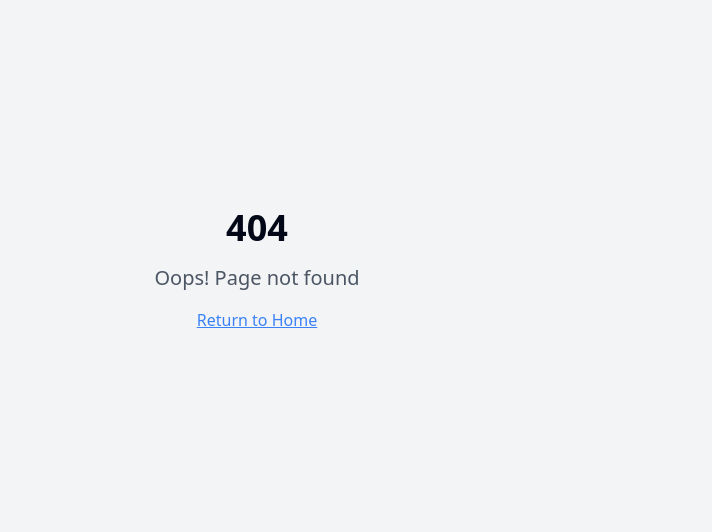
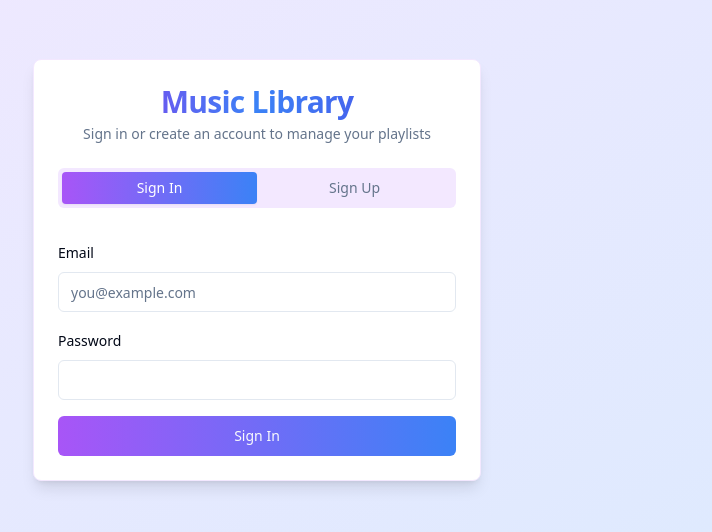
Before and after one commit to DrNeel11/dbms_proj, a React (Vite) app: page /auth in a window 1280 px wide. Before the commit this address had no page. Shown: the part 130-662 px from the top of the page, without its empty margins (383-1095 px from the left). Built offline with nearby package versions, Linux system fonts and the light colour scheme.

Commit message:
feat: Implement Supabase authentication
Adds user authentication (login/signup) using Supabase to resolve playlist creation access issues. Users can now sign up, log in, and remain authenticated. Playlists are associated with authenticated users.

```diff
--- a/src/App.tsx
+++ b/src/App.tsx
@@ -1,25 +1,32 @@
+
 import { Toaster } from "@/components/ui/toaster";
 import { Toaster as Sonner } from "@/components/ui/sonner";
 import { TooltipProvider } from "@/components/ui/tooltip";
 import { QueryClient, QueryClientProvider } from "@tanstack/react-query";
-import { BrowserRouter, Routes, Route } from "react-router-dom";
+import { BrowserRouter, Routes, Route, Navigate } from "react-router-dom";
 import Index from "./pages/Index";
+import Auth from "./pages/Auth";
 import NotFound from "./pages/NotFound";
+import { AuthProvider } from "./context/AuthContext";
+import AuthGuard from "./components/AuthGuard";
 
 const queryClient = new QueryClient();
 
 const App = () => (
   <QueryClientProvider client={queryClient}>
     <TooltipProvider>
+      <AuthProvider>
         <Toaster />
         <Sonner />
         <BrowserRouter>
           <Routes>
-          <Route path="/" element={<Index />} />
+            <Route path="/" element={<AuthGuard><Index /></AuthGuard>} />
+            <Route path="/auth" element={<Auth />} />
             {/* ADD ALL CUSTOM ROUTES ABOVE THE CATCH-ALL "*" ROUTE */}
             <Route path="*" element={<NotFound />} />
           </Routes>
         </BrowserRouter>
+      </AuthProvider>
     </TooltipProvider>
   </QueryClientProvider>
 );
--- /dev/null
+++ b/src/components/AuthGuard.tsx
@@ -0,0 +1,28 @@
+
+import React, { ReactNode } from 'react';
+import { Navigate } from 'react-router-dom';
+import { useAuth } from '@/context/AuthContext';
+
+interface AuthGuardProps {
+  children: ReactNode;
+}
+
+const AuthGuard: React.FC<AuthGuardProps> = ({ children }) => {
+  const { user, loading } = useAuth();
+
+  if (loading) {
+    return (
+      <div className="flex items-center justify-center min-h-screen">
+        <div className="animate-pulse">Loading...</div>
+      </div>
+    );
+  }
+
+  if (!user) {
+    return <Navigate to="/auth" replace />;
+  }
+
+  return <>{children}</>;
+};
+
+export default AuthGuard;
--- a/src/components/MusicLibrary.tsx
+++ b/src/components/MusicLibrary.tsx
@@ -2,6 +2,7 @@
 import React, { useState } from "react";
 import { useSongContext, Song } from "@/context/SongContext";
 import { PlaylistProvider } from "@/context/PlaylistContext";
+import { useAuth } from "@/context/AuthContext";
 import SongList from "./SongList";
 import SongForm from "./SongForm";
 import FilterForm from "./FilterForm";
@@ -10,10 +11,11 @@ import PlaylistList from "./PlaylistList";
 import { Card, CardContent } from "@/components/ui/card";
 import { Tabs, TabsContent, TabsList, TabsTrigger } from "@/components/ui/tabs";
 import { Button } from "@/components/ui/button";
-import { Plus, Music, ListPlus } from "lucide-react";
+import { Plus, Music, ListPlus, LogOut, User } from "lucide-react";
 
 const MusicLibrary = () => {
   const { filteredSongs } = useSongContext();
+  const { user, signOut } = useAuth();
   const [editingSong, setEditingSong] = useState<Song | null>(null);
   const [activeTab, setActiveTab] = useState("songs");
   const [showSongForm, setShowSongForm] = useState(false);
@@ -44,13 +46,29 @@ const MusicLibrary = () => {
   return (
     <PlaylistProvider>
       <div className="grid gap-6">
+        <div className="flex justify-between items-center">
+          <div className="flex items-center">
+            <User className="h-5 w-5 mr-2 text-purple-500" />
+            <span className="text-sm text-gray-600 dark:text-gray-300">
+              {user?.email}
+            </span>
+          </div>
+          <Button
+            variant="outline"
+            size="sm"
+            onClick={signOut}
+            className="text-red-500 border-red-200 hover:bg-red-50 hover:text-red-600 dark:hover:bg-red-900/20"
+          >
+            <LogOut className="h-4 w-4 mr-1" /> Sign Out
+          </Button>
+        </div>
+
         <Card className="border border-purple-100 dark:border-purple-900 shadow-md dark:bg-slate-800">
           <CardContent className="pt-6">
             <FilterForm />
           </CardContent>
         </Card>
 
-        <div className="flex justify-between items-center mb-4">
         <div className="w-full">
           <Tabs value={activeTab} onValueChange={setActiveTab} className="w-full">
             <div className="flex justify-between items-center">
@@ -89,7 +107,8 @@ const MusicLibrary = () => {
               </div>
             </div>
 
-              <TabsContent value="songs" className="mt-4">
+            <div className="mt-4">
+              <TabsContent value="songs">
                 {showSongForm ? (
                   <Card className="border border-purple-100 dark:border-purple-900 bg-white dark:bg-slate-800 shadow-md">
                     <CardContent className="pt-6">
@@ -115,7 +134,7 @@ const MusicLibrary = () => {
                 )}
               </TabsContent>
 
-              <TabsContent value="playlists" className="mt-4">
+              <TabsContent value="playlists">
                 {showPlaylistForm ? (
                   <Card className="border border-purple-100 dark:border-purple-900 bg-white dark:bg-slate-800 shadow-md">
                     <CardContent className="pt-6">
@@ -133,8 +152,8 @@ const MusicLibrary = () => {
                   </Card>
                 )}
               </TabsContent>
+            </div>
           </Tabs>
-          </div>
         </div>
       </div>
     </PlaylistProvider>
--- /dev/null
+++ b/src/context/AuthContext.tsx
@@ -0,0 +1,63 @@
+
+import React, { createContext, useState, useEffect, useContext, ReactNode } from "react";
+import { Session, User } from "@supabase/supabase-js";
+import { supabase } from "@/integrations/supabase/client";
+import { toast } from "sonner";
+
+interface AuthContextType {
+  session: Session | null;
+  user: User | null;
+  loading: boolean;
+  signOut: () => Promise<void>;
+}
+
+const AuthContext = createContext<AuthContextType | undefined>(undefined);
+
+export const AuthProvider = ({ children }: { children: ReactNode }) => {
+  const [session, setSession] = useState<Session | null>(null);
+  const [user, setUser] = useState<User | null>(null);
+  const [loading, setLoading] = useState(true);
+
+  useEffect(() => {
+    // Set up auth state listener FIRST
+    const { data: { subscription } } = supabase.auth.onAuthStateChange(
+      (event, session) => {
+        setSession(session);
+        setUser(session?.user ?? null);
+
+        if (event === 'SIGNED_OUT') {
+          toast.info("Signed out successfully");
+        }
+      }
+    );
+
+    // THEN check for existing session
+    supabase.auth.getSession().then(({ data: { session } }) => {
+      setSession(session);
+      setUser(session?.user ?? null);
+      setLoading(false);
+    });
+
+    return () => {
+      subscription.unsubscribe();
+    };
+  }, []);
+
+  const signOut = async () => {
+    await supabase.auth.signOut();
+  };
+
+  return (
+    <AuthContext.Provider value={{ session, user, loading, signOut }}>
+      {children}
+    </AuthContext.Provider>
+  );
+};
+
+export const useAuth = () => {
+  const context = useContext(AuthContext);
+  if (context === undefined) {
+    throw new Error("useAuth must be used within an AuthProvider");
+  }
+  return context;
+};
--- /dev/null
+++ b/src/pages/Auth.tsx
@@ -0,0 +1,188 @@
+
+import React, { useState } from "react";
+import { useNavigate } from "react-router-dom";
+import { supabase } from "@/integrations/supabase/client";
+import { toast } from "sonner";
+import { Tabs, TabsContent, TabsList, TabsTrigger } from "@/components/ui/tabs";
+import { Card, CardContent, CardDescription, CardHeader, CardTitle } from "@/components/ui/card";
+import { Input } from "@/components/ui/input";
+import { Button } from "@/components/ui/button";
+import { Label } from "@/components/ui/label";
+import { Loader2 } from "lucide-react";
+
+const Auth = () => {
+  const navigate = useNavigate();
+  const [email, setEmail] = useState("");
+  const [password, setPassword] = useState("");
+  const [loading, setLoading] = useState(false);
+  const [authMode, setAuthMode] = useState<"signin" | "signup">("signin");
+
+  const handleSignIn = async (e: React.FormEvent) => {
+    e.preventDefault();
+
+    if (!email || !password) {
+      toast.error("Please enter both email and password");
+      return;
+    }
+
+    try {
+      setLoading(true);
+      const { data, error } = await supabase.auth.signInWithPassword({
+        email,
+        password,
+      });
+
+      if (error) {
+        throw error;
+      }
+
+      toast.success("Signed in successfully!");
+      navigate("/");
+    } catch (error: any) {
+      toast.error(error.message || "Error signing in");
+    } finally {
+      setLoading(false);
+    }
+  };
+
+  const handleSignUp = async (e: React.FormEvent) => {
+    e.preventDefault();
+
+    if (!email || !password) {
+      toast.error("Please enter both email and password");
+      return;
+    }
+
+    try {
+      setLoading(true);
+      const { data, error } = await supabase.auth.signUp({
+        email,
+        password,
+      });
+
+      if (error) {
+        throw error;
+      }
+
+      toast.success("Signed up successfully! Check your email to confirm your account.");
+      setAuthMode("signin");
+    } catch (error: any) {
+      toast.error(error.message || "Error signing up");
+    } finally {
+      setLoading(false);
+    }
+  };
+
+  return (
+    <div className="min-h-screen flex items-center justify-center bg-gradient-to-br from-purple-100 to-blue-100 dark:from-slate-900 dark:to-indigo-950 px-4 py-8">
+      <Card className="w-full max-w-md border border-purple-100 dark:border-purple-900 shadow-lg">
+        <CardHeader className="space-y-1 text-center">
+          <CardTitle className="text-3xl font-bold bg-gradient-to-r from-purple-600 via-blue-500 to-indigo-600 inline-block text-transparent bg-clip-text">
+            Music Library
+          </CardTitle>
+          <CardDescription>Sign in or create an account to manage your playlists</CardDescription>
+        </CardHeader>
+        <CardContent>
+          <Tabs value={authMode} onValueChange={(value) => setAuthMode(value as "signin" | "signup")}>
+            <TabsList className="grid grid-cols-2 mb-8 bg-purple-100 dark:bg-slate-800">
+              <TabsTrigger
+                value="signin"
+                className="data-[state=active]:bg-gradient-to-r data-[state=active]:from-purple-500 data-[state=active]:to-blue-500 data-[state=active]:text-white"
+              >
+                Sign In
+              </TabsTrigger>
+              <TabsTrigger
+                value="signup"
+                className="data-[state=active]:bg-gradient-to-r data-[state=active]:from-purple-500 data-[state=active]:to-blue-500 data-[state=active]:text-white"
+              >
+                Sign Up
+              </TabsTrigger>
+            </TabsList>
+
+            <TabsContent value="signin">
+              <form onSubmit={handleSignIn} className="space-y-4">
+                <div className="space-y-2">
+                  <Label htmlFor="email">Email</Label>
+                  <Input
+                    id="email"
+                    placeholder="you@example.com"
+                    type="email"
+                    value={email}
+                    onChange={(e) => setEmail(e.target.value)}
+                    required
+                  />
+                </div>
+                <div className="space-y-2">
+                  <Label htmlFor="password">Password</Label>
+                  <Input
+                    id="password"
+                    type="password"
+                    value={password}
+                    onChange={(e) => setPassword(e.target.value)}
+                    required
+                  />
+                </div>
+                <Button
+                  type="submit"
+                  disabled={loading}
+                  className="w-full bg-gradient-to-r from-purple-500 to-blue-500 hover:from-purple-600 hover:to-blue-600"
+                >
+                  {loading ? (
+                    <>
+                      <Loader2 className="mr-2 h-4 w-4 animate-spin" />
+                      Signing in...
+                    </>
+                  ) : (
+                    "Sign In"
+                  )}
+                </Button>
+              </form>
+            </TabsContent>
+
+            <TabsContent value="signup">
+              <form onSubmit={handleSignUp} className="space-y-4">
+                <div className="space-y-2">
+                  <Label htmlFor="signup-email">Email</Label>
+                  <Input
+                    id="signup-email"
+                    placeholder="you@example.com"
+                    type="email"
+                    value={email}
+                    onChange={(e) => setEmail(e.target.value)}
+                    required
+                  />
+                </div>
+                <div className="space-y-2">
+                  <Label htmlFor="signup-password">Password</Label>
+                  <Input
+                    id="signup-password"
+                    type="password"
+                    value={password}
+                    onChange={(e) => setPassword(e.target.value)}
+                    required
+                  />
+                </div>
+                <Button
+                  type="submit"
+                  disabled={loading}
+                  className="w-full bg-gradient-to-r from-purple-500 to-blue-500 hover:from-purple-600 hover:to-blue-600"
+                >
+                  {loading ? (
+                    <>
+                      <Loader2 className="mr-2 h-4 w-4 animate-spin" />
+                      Signing up...
+                    </>
+                  ) : (
+                    "Sign Up"
+                  )}
+                </Button>
+              </form>
+            </TabsContent>
+          </Tabs>
+        </CardContent>
+      </Card>
+    </div>
+  );
+};
+
+export default Auth;
--- a/src/pages/Index.tsx
+++ b/src/pages/Index.tsx
@@ -2,8 +2,11 @@
 import React from "react";
 import MusicLibrary from "@/components/MusicLibrary";
 import { SongProvider } from "@/context/SongContext";
+import { useAuth } from "@/context/AuthContext";
 
 const Index = () => {
+  const { user } = useAuth();
+
   return (
     <div className="min-h-screen bg-gradient-to-br from-purple-100 to-blue-100 dark:from-slate-900 dark:to-indigo-950 px-4 py-8">
       <div className="container mx-auto">
@@ -12,7 +15,7 @@ const Index = () => {
             Music Library
           </h1>
           <p className="text-gray-600 dark:text-gray-300">
-            Manage your music collection with ease
+            Welcome {user?.email} to your music collection
           </p>
         </header>
 
```
Lines whose indentation alone changed are shown as unchanged.
